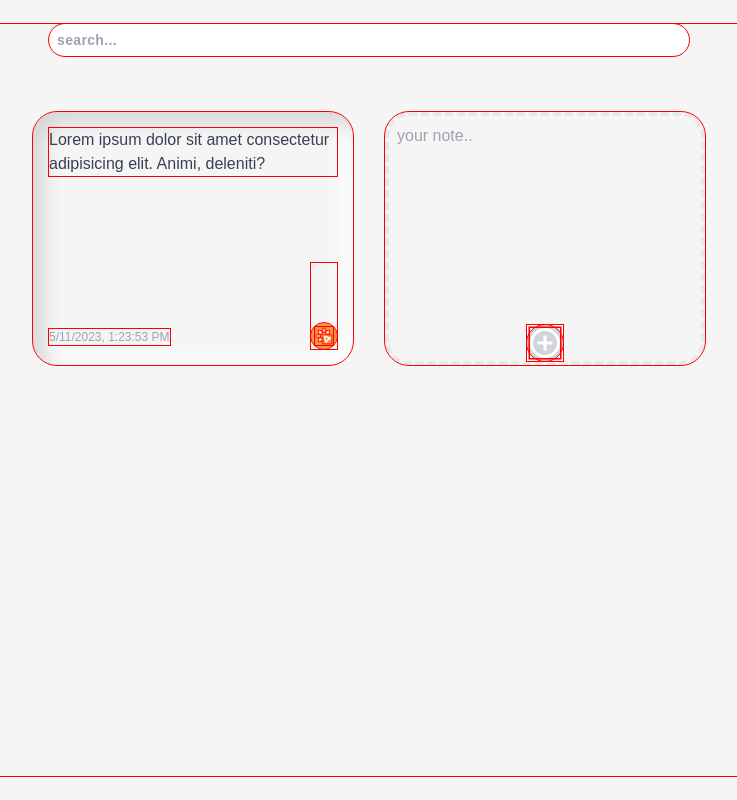
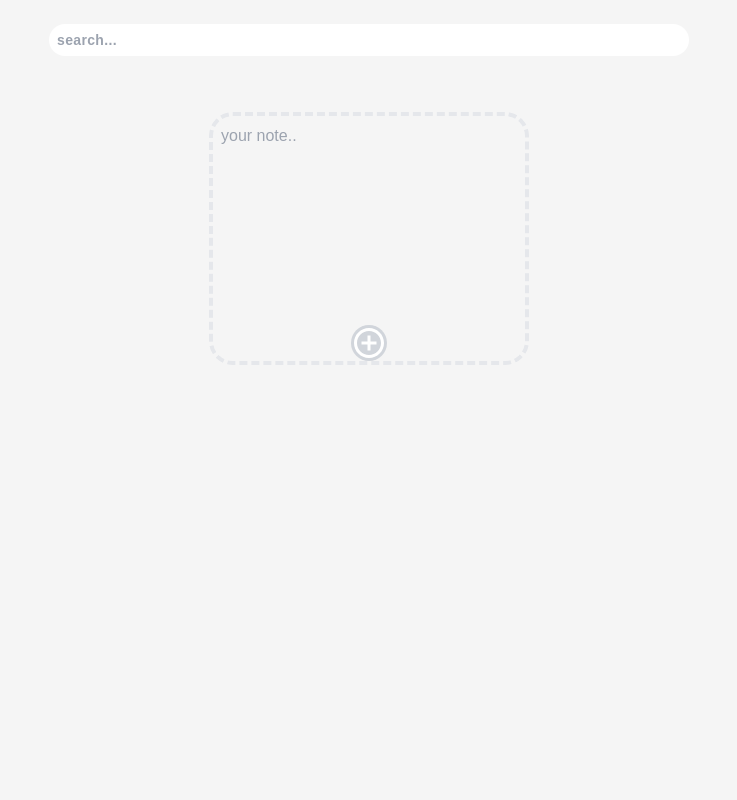
Before and after one commit to msinemkaya/note-app, a React (Create React App) app: page / in a window 1280 px wide. Shown: the whole page, without its empty margins (271-1008 px from the left). Built offline with nearby package versions, Linux system fonts and the light colour scheme.

Commit message:
feat: displayed the added notes

```diff
--- a/src/components/Note.js
+++ b/src/components/Note.js
@@ -1,25 +1,30 @@
 import { useState } from 'react';
 import { TbClick } from 'react-icons/tb'
 import Button from './Button';
+import useNoteContext from '../hooks/use-note-context';
 
 export default function Note(){
 
   const [vis, setVis] = useState(false)
-  const date = new Date().toLocaleString()
+  const { notes } = useNoteContext()
 
   const handleClick = () => {
     setVis(!vis)
   }
 
   return(
-    <div className='note'>
-      <p>Lorem ipsum dolor sit amet consectetur adipisicing elit. Animi, deleniti?</p>
+    <>
+      {notes.map(note => (
+        <div className='note' key={note.id}>
+          <p>{note.text}</p>
           <div className='button-container'>
             <button onClick={handleClick} className='button click'><TbClick /></button>
             <Button type={'delete'} vis={vis} />
             <Button type={'edit'} vis={vis} />
           </div>
-      <span className='date'>{date}</span>
+          <span className='date'>{note.date}</span>
         </div>
+      ))}
+    </>
   );
 }
--- a/src/context/note.js
+++ b/src/context/note.js
@@ -12,7 +12,10 @@ export function Provider({ children }) {
     ])
   }
 
+  console.log(notes)
+
   const values ={
+    notes,
     addNote,
   }
 
--- a/src/index.css
+++ b/src/index.css
@@ -3,9 +3,9 @@
 @tailwind utilities;
 @import url('https://fonts.googleapis.com/css2?family=Raleway:wght@400;500;600;700&display=swap');
 
-* {
+/* * {
   outline: 1px red solid;
-}
+} */
 
 ::-webkit-scrollbar {
   @apply w-[4px]
```
Lines whose indentation alone changed are shown as unchanged.
